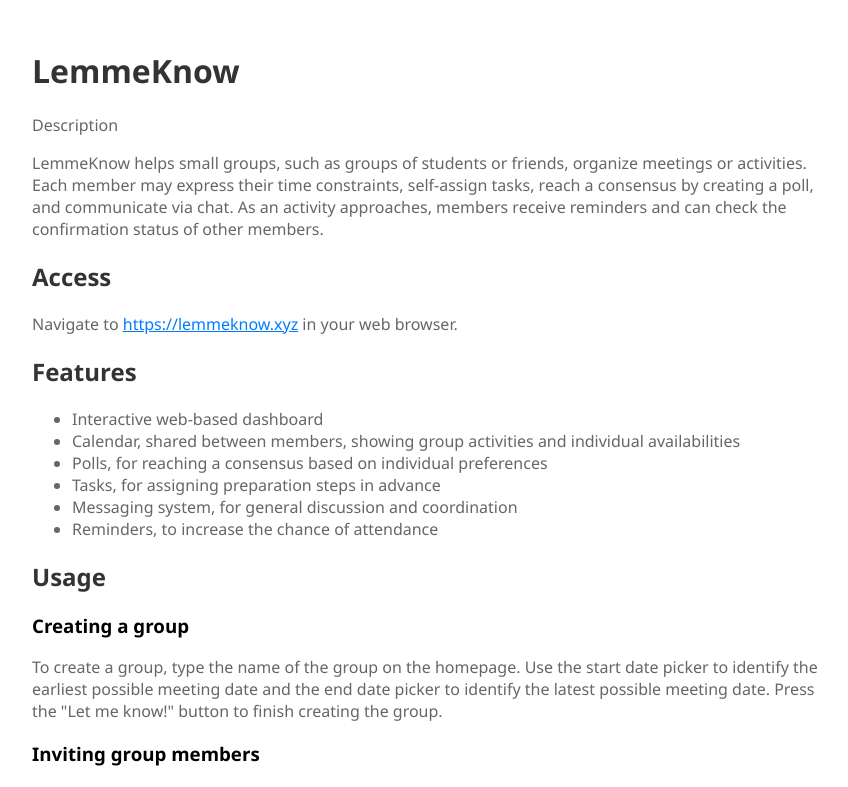
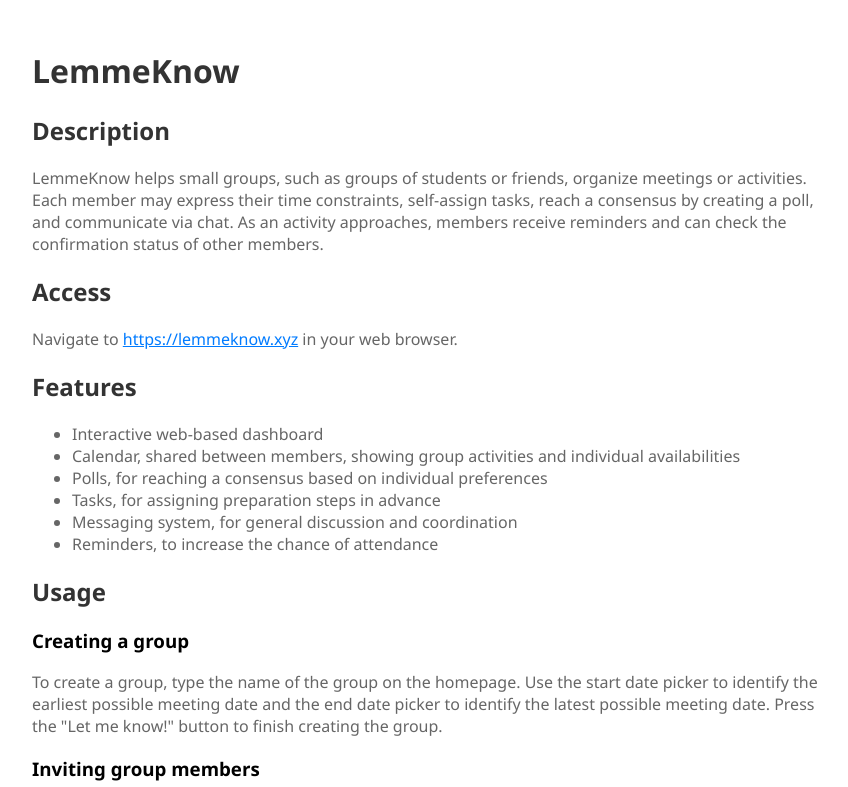
Before and after one commit to cse403-lemme-know/lemme-know, a SvelteKit app in the folder frontend/: page /features in a window 1280 px wide. Shown: the top 787 px of the page, without its empty margins (208-1056 px from the left). Built offline with nearby package versions, Linux system fonts and the light colour scheme.

Commit message:
Mention user manual in README.md. (#185)

```diff
--- a/frontend/src/routes/features/+page.svelte
+++ b/frontend/src/routes/features/+page.svelte
@@ -3,7 +3,7 @@
 
 <main class="container">
 	<h1>LemmeKnow</h1>
-	<p>Description</p>
+	<h2>Description</h2>
 	<article>
 		<p>
 			LemmeKnow helps small groups, such as groups of students or friends, organize meetings or
```
Also changed, not shown: 1 other file (tests, documents, lock files or other folders).
